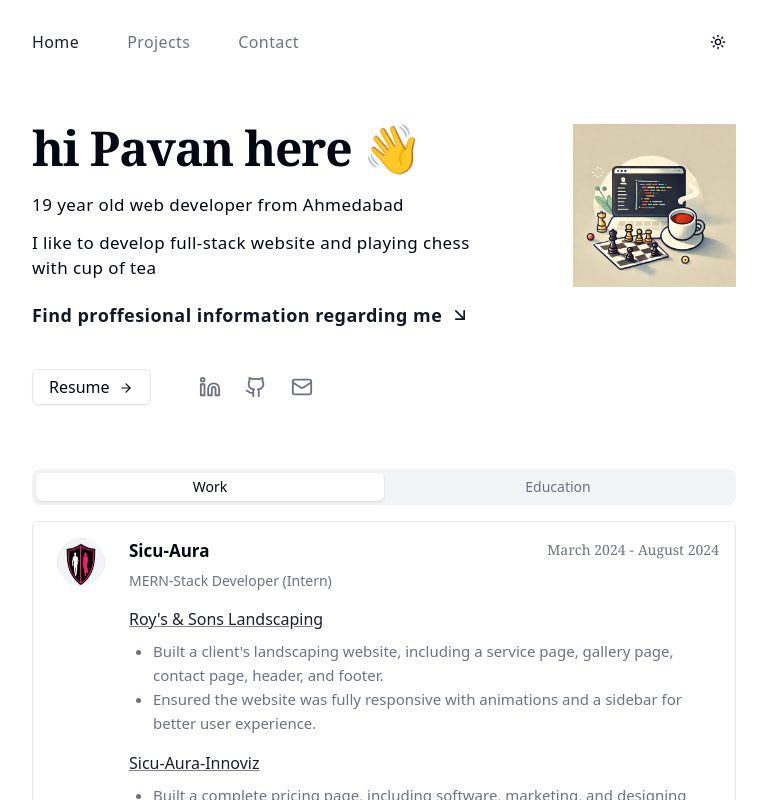
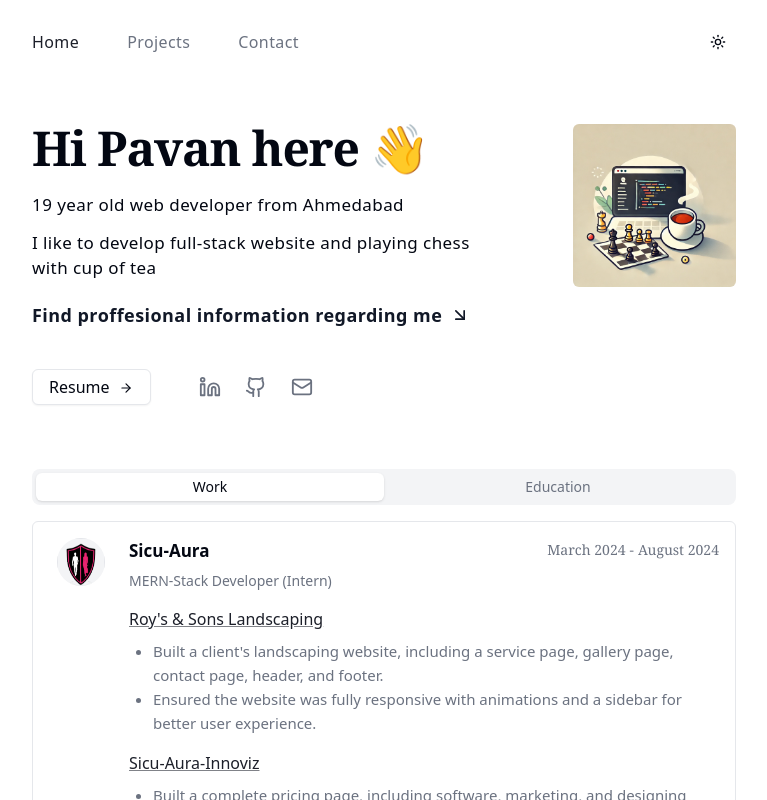
Before and after one commit to Pavan-2929/pavan-portfolio, a Next.js app: page / in a window 1280 px wide. Shown: the top 800 px of the page, without its empty margins (256-1023 px from the left). Built offline with nearby package versions, Linux system fonts and the light colour scheme; a web font is replaced by a local one.

Commit message:
fix sizing issue

```diff
--- a/src/app/page.tsx
+++ b/src/app/page.tsx
@@ -15,7 +15,7 @@
       <div className="flex flex-wrap-reverse md:flex-nowrap justify-between gap-x-20 lg:py-10 py-6">
         <div className="pt-4 md:pt-0">
           <h1 className="md:text-5xl text-3xl font-bold pb-5 font-serif tracking-tight decoration-border/75 decoration-2">
-            hi Pavan here 👋
+            Hi Pavan here 👋
           </h1>
           <p className="text-foreground pb-3 text-[17px] font-[400] tracking-wide">
             19 year old web developer from Ahmedabad
@@ -33,7 +33,7 @@
           <Image
             src="/cover_image.png"
             alt="cover iamge"
-            className="bg-cover"
+            className="bg-cover rounded-md"
             width={200}
             height={250}
           />
```
